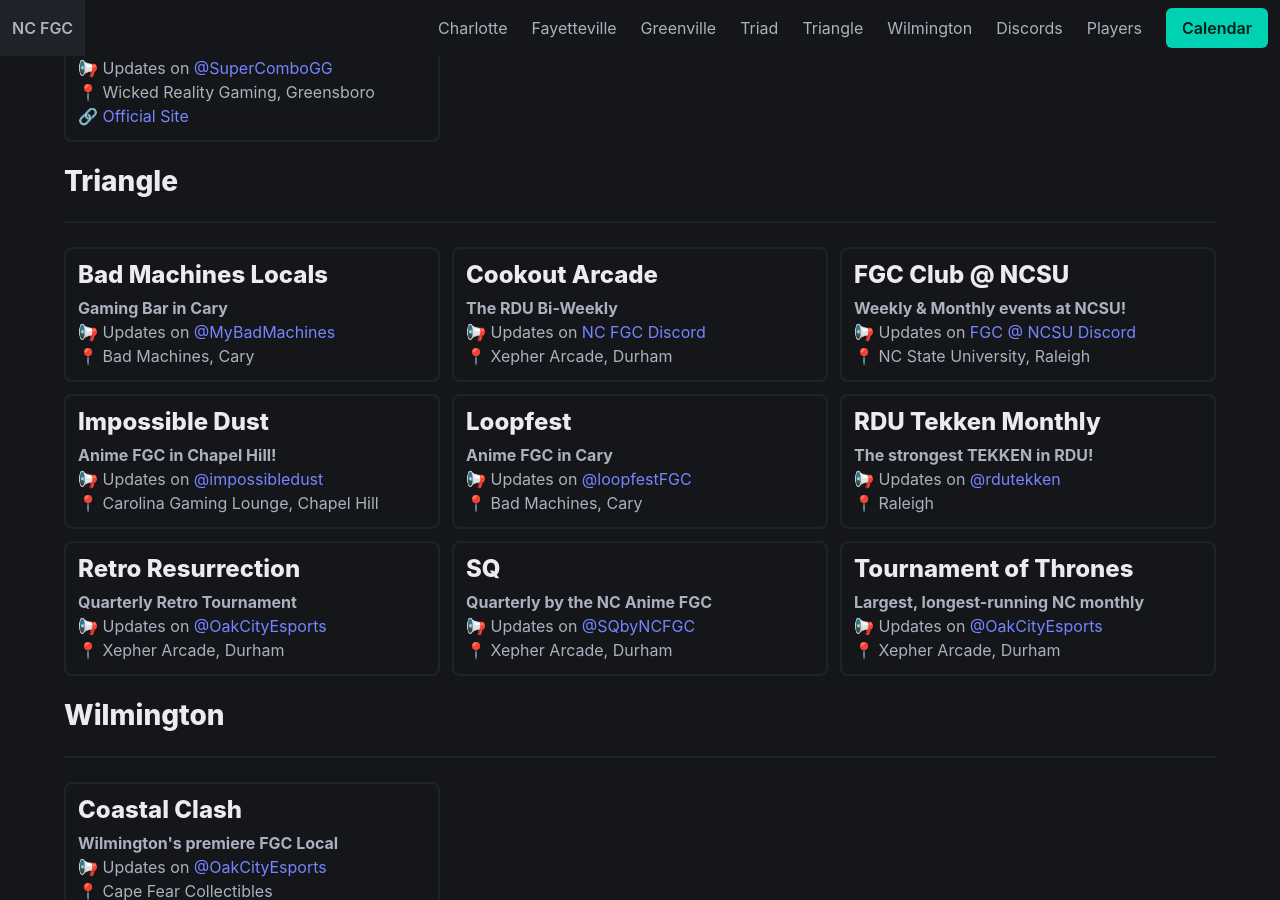
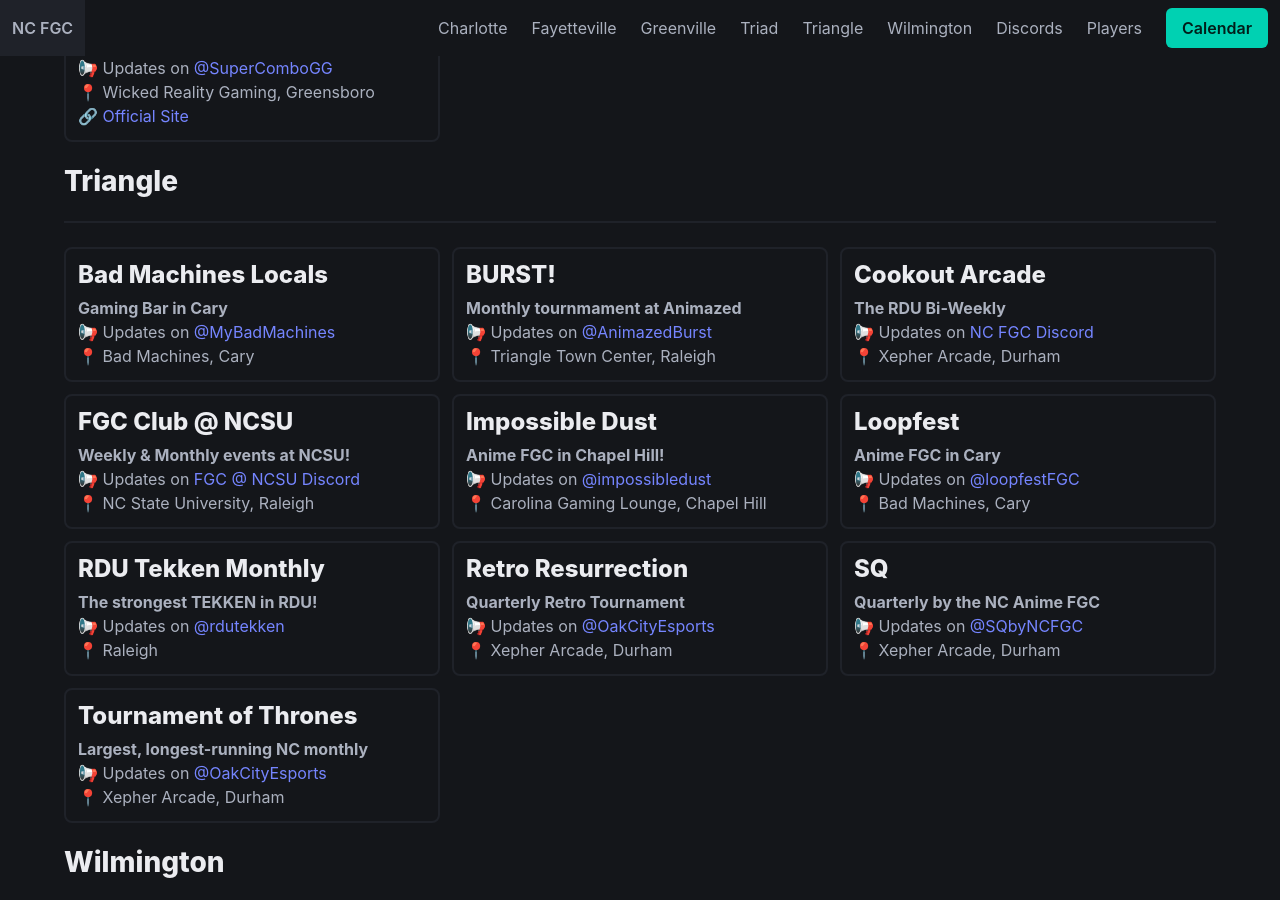
Before and after one commit to shiburizu/ncfgc.org, a Jekyll site: the page built from index.md, in a window 1280 px wide and 900 px high, scrolled down 3069 px. Built offline with Jekyll 4.4.1, drawn with Linux system fonts in a browser that asks for light colours; nearby versions of some CDN libraries.

Commit message:
add burst

```diff
--- a/_includes/locals.html
+++ b/_includes/locals.html
@@ -112,6 +112,12 @@
                         <span>📍 Bad Machines, Cary</span><br>
                     </div>
                     <div class="cell content p-3">
+                        <h3 class="mb-2">BURST!</h3>
+                        <b>Monthly tournmament at Animazed</b><br>
+                        <span>📢 Updates on <a href="https://x.com/AnimazedBurst">@AnimazedBurst</a></span><br>
+                        <span>📍 Triangle Town Center, Raleigh</span><br>
+                    </div>
+                    <div class="cell content p-3">
                         <h3 class="mb-2">Cookout Arcade</h3>
                         <b>The RDU Bi-Weekly</b><br>
                         <span>📢 Updates on <a href="https://discord.com/invite/w6M5EDYshF">NC FGC Discord</a></span><br>
```
